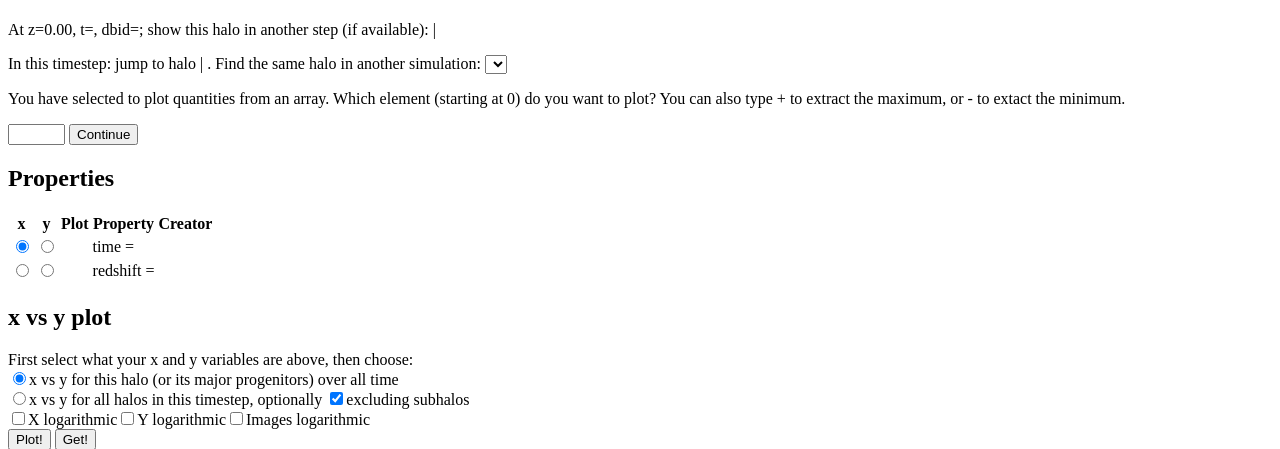
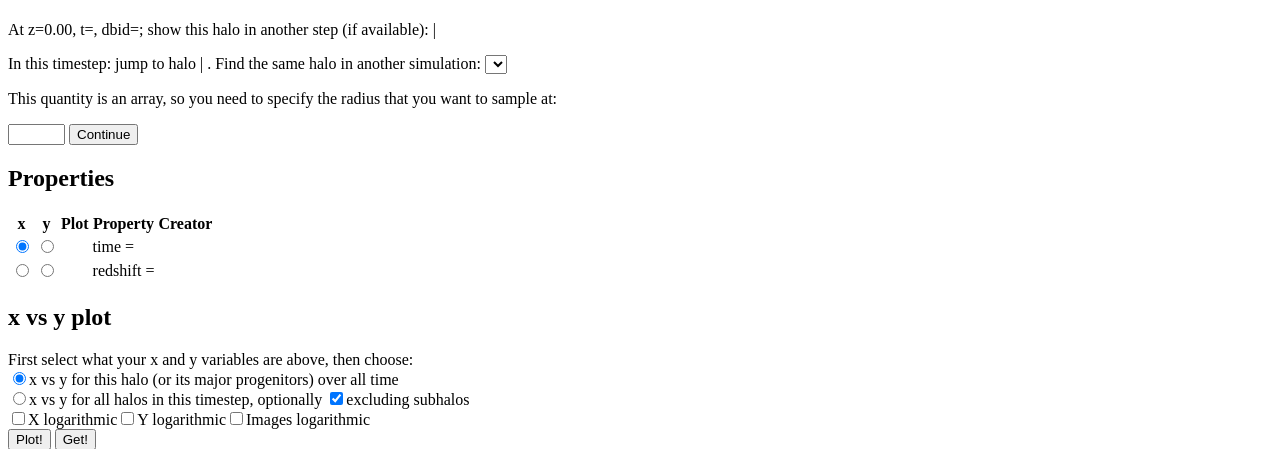
Before and after one commit to pynbody/tangos, a Python web app: template webserver/simdb/templates/sims/showhalo.mako in a window 1280 px wide. Shown: the part 63-512 px from the top of the page. Run offline with Mako, Linux system fonts and the light colour scheme; the template is opened without the code that fills it, so the values that code supplies are empty.

Commit message:
Correct description of the radius-entry text box in the web server

```diff
--- a/webserver/simdb/templates/sims/showhalo.mako
+++ b/webserver/simdb/templates/sims/showhalo.mako
@@ -151,8 +151,7 @@ ${c.bh}
 
 <div class="popup_parent" id="popup_parent"></div>
 <div class="popup_box" id="interpret_box">
-<p>You have selected to plot quantities from an array. Which element (starting at 0) do you want to plot?
-You can also type + to extract the maximum, or - to extact the minimum.</p>
+<p>This quantity is an array, so you need to specify the radius that you want to sample at:</p>
 <form onsubmit="finishArrayInterpretationQuery(); return false;">
 <input id="whattoplot" name="whattoplot" type="text" size=4>
 <input type="submit" value="Continue">
```
